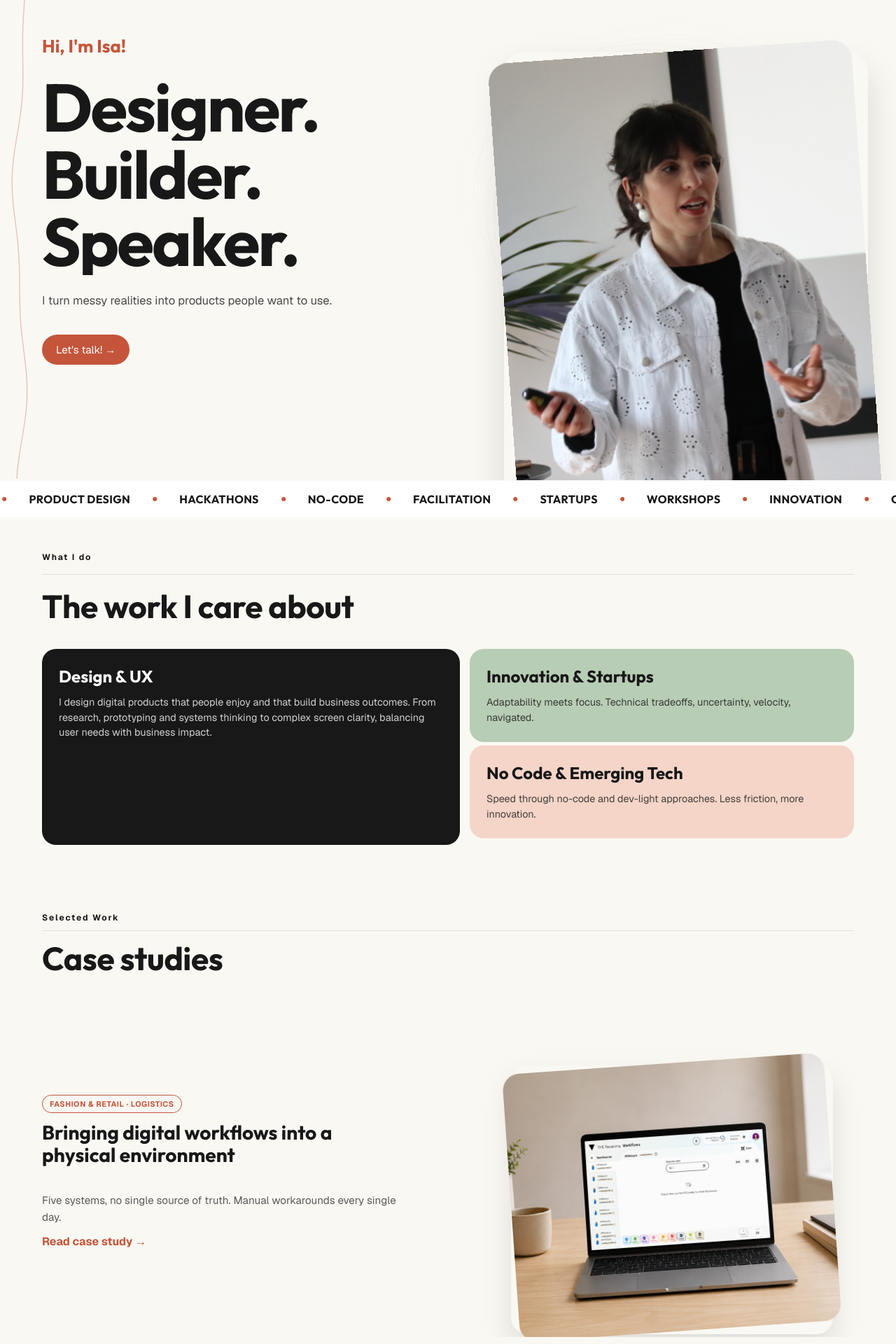
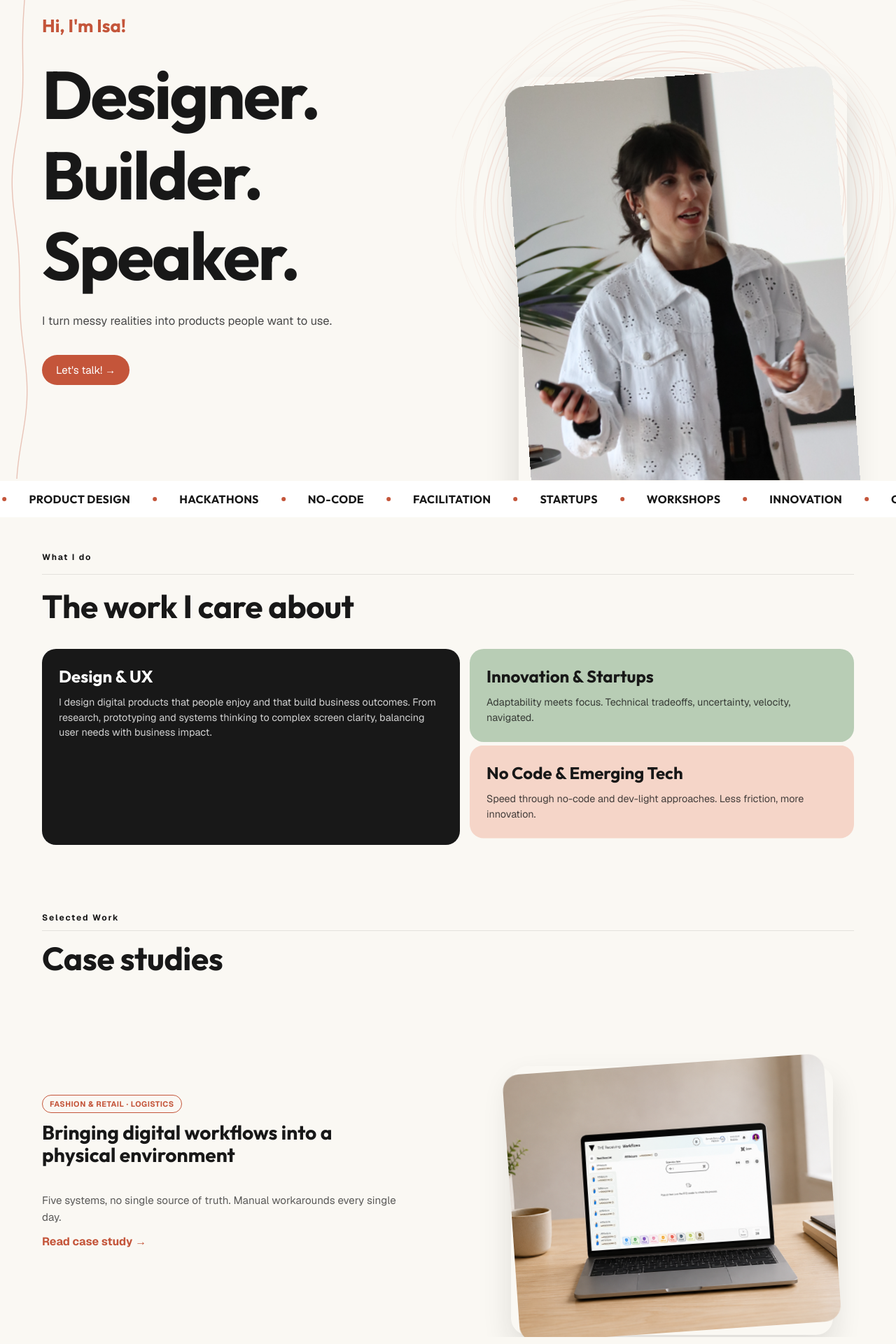
Before and after one commit to isabellabonora/website, a Next.js app: page / in a window 1280 px wide. Shown: the part 114-2034 px from the top of the page at 70% size. Built offline with nearby package versions, Linux system fonts and the light colour scheme.

Commit message:
agiornamenti sito

```diff
--- a/app/globals.css
+++ b/app/globals.css
@@ -60,7 +60,7 @@ h1,h2,h3,.font-display{font-family:'Outfit',sans-serif;}
   position:fixed;inset:0;z-index:400;pointer-events:none;
   background:var(--accent);
   clip-path:circle(0% at var(--ox,50%) var(--oy,50%));
-  transition:clip-path .6s cubic-bezier(.65,0,.35,1);
+  transition:clip-path .7s cubic-bezier(.76,0,.24,1);
 }
 #pageTransitionOverlay.active{clip-path:circle(150% at var(--ox,50%) var(--oy,50%));}
 #pageTransitionOverlay.no-transition{transition:none;}
@@ -124,7 +124,7 @@ h1,h2,h3,.font-display{font-family:'Outfit',sans-serif;}
 nav{
   position:fixed;top:0;left:0;right:0;z-index:200;
   display:flex;justify-content:space-between;align-items:center;
-  padding:24px 80px;
+  padding:24px max(80px, calc((100% - 1440px) / 2));
   background:rgba(var(--bg-rgb),.75);
   backdrop-filter:blur(10px);
   -webkit-backdrop-filter:blur(10px);
@@ -163,6 +163,7 @@ nav.show{opacity:1;}
   display:flex;align-items:center;
   gap:40px;
   padding:0 0 0 80px;
+  max-width:1600px;margin:0 auto;
   background:var(--bg);
   overflow:hidden;
 }
@@ -179,7 +180,7 @@ nav.show{opacity:1;}
   color:rgb(var(--scene-accent-rgb));
 }
 .hero-titles{display:flex;flex-direction:column;gap:0;}
-.tline{display:block;overflow:hidden;line-height:1;}
+.tline{display:block;overflow:hidden;line-height:1.2;padding-bottom:.08em;margin-bottom:-.08em;}
 .tw{
   display:inline-block;
   font-family:'Outfit',sans-serif;
@@ -223,12 +224,12 @@ nav.show{opacity:1;}
 canvas#natureCanvas{
   position:absolute;inset:0;z-index:0;
   width:100%;height:100%;
-  opacity:.35;
+  opacity:.55;
 }
 .hero-photo-wrap{
   position:relative;z-index:2;
-  width:82%;max-width:560px;aspect-ratio:3/4;
-  margin-right:40px;
+  width:74%;max-width:500px;aspect-ratio:3/4;
+  margin-right:70px;
   border-radius:28px;
   box-shadow:0 24px 50px rgba(24,24,24,.14);
 }
@@ -299,6 +300,7 @@ canvas#natureCanvas{
 /* ── WHAT I DO ── */
 #what{
   position:relative;background:var(--bg);
+  max-width:1600px;margin:0 auto;
   padding:48px 80px;
   display:flex;flex-direction:column;gap:32px;
 }
@@ -333,6 +335,7 @@ canvas#natureCanvas{
 #work{
   --accent-rgb-local:196,85,58;
   position:relative;background:var(--bg);
+  max-width:1600px;margin:0 auto;
   padding:24px 0 0;
   display:flex;flex-direction:column;gap:0;
 }
@@ -407,6 +410,7 @@ canvas#natureCanvas{
 /* ── ABOUT ── */
 #about{
   position:relative;background:var(--bg);color:var(--ink);
+  max-width:1600px;margin:0 auto;
   padding:140px 80px;
   display:flex;align-items:center;gap:56px;
 }
@@ -424,7 +428,7 @@ canvas#natureCanvas{
 .about-photo-frame:hover{animation-play-state:paused;transform:rotate(0deg);}
 .about-photo-frame img{width:100%;height:auto;border-radius:10px;display:block;}
 .about-photo-caption{font-size:.7rem;font-weight:500;line-height:1.5;color:var(--white);}
-.about-body{flex:1 1 auto;display:flex;flex-direction:column;gap:20px;}
+.about-body{flex:1 1 auto;max-width:640px;display:flex;flex-direction:column;gap:20px;}
 .about-lead{
   font-family:'Outfit',sans-serif;
   font-size:clamp(1.4rem,2.6vw,2.4rem);font-weight:700;line-height:1.15;color:var(--ink);
@@ -444,7 +448,7 @@ canvas#natureCanvas{
 /* ── STATS ── */
 #stats{
   position:relative;background:var(--ink);color:var(--white);
-  padding:80px 80px;
+  padding:80px max(80px, calc((100% - 1440px) / 2));
   display:flex;flex-direction:column;gap:48px;
 }
 .stats-eyebrow{color:var(--beige);opacity:.5;}
@@ -465,7 +469,7 @@ canvas#natureCanvas{
 /* ── BEYOND THE SCREEN ── */
 #beyond{
   position:relative;background:var(--white);
-  padding:64px 80px;
+  padding:64px max(80px, calc((100% - 1440px) / 2));
   display:flex;flex-direction:column;gap:32px;
 }
 .beyond-grid{display:flex;align-items:stretch;gap:24px;width:100%;}
@@ -548,6 +552,7 @@ canvas#natureCanvas{
 }
 .footer-top{
   display:flex;justify-content:space-between;align-items:flex-end;flex-wrap:wrap;gap:32px;
+  max-width:1440px;margin:0 auto;width:100%;
 }
 .footer-left{display:flex;flex-direction:column;gap:28px;}
 .footer-name{
@@ -569,6 +574,7 @@ canvas#natureCanvas{
 .footer-bottom{
   display:flex;justify-content:space-between;flex-wrap:wrap;gap:10px;
   padding-top:36px;
+  max-width:1440px;margin:0 auto;width:100%;
   border-top:1px solid rgba(255,255,255,.2);
   font-size:.8rem;font-weight:500;color:#fff;
 }
--- a/app/page.tsx
+++ b/app/page.tsx
@@ -191,8 +191,8 @@ export default function Home() {
     function drawScene() {
       SMX += (MX - SMX) * .05; SMY += (MY - SMY) * .05;
       octx.clearRect(0, 0, W, H);
-      const cx = W * .5, cy = H * .5;
-      const maxR = Math.min(W, H) * .42;
+      const cx = W * .55, cy = H * .5;
+      const maxR = Math.min(W, H) * .5;
       const dxm = SMX - cx, dym = SMY - cy;
       const mouseAngle = Math.atan2(dym, dxm);
       const mouseDist = Math.min(1, Math.hypot(dxm, dym) / (maxR * 2.2));
@@ -211,9 +211,9 @@ export default function Home() {
           s === 0 ? octx.moveTo(x, y) : octx.lineTo(x, y);
         }
         octx.closePath();
-        const ringA = (1 - r.t) * .35 + .04;
+        const ringA = (1 - r.t) * .5 + .07;
         octx.strokeStyle = `rgba(196,85,58,${ringA})`;
-        octx.lineWidth = 1 + (1 - r.t) * 1.2;
+        octx.lineWidth = 1.2 + (1 - r.t) * 1.4;
         octx.stroke();
       });
 
@@ -362,13 +362,13 @@ export default function Home() {
     overlay.style.setProperty("--ox", ox);
     overlay.style.setProperty("--oy", oy);
     overlay.classList.add("active");
-    setTimeout(() => { window.location.href = href; }, 550);
+    setTimeout(() => { window.location.href = href; }, 680);
   }
 
   return (
     <>
       <div id="cur" />
-      <div id="pageTransitionOverlay" />
+      <div id="pageTransitionOverlay" className="no-transition active" />
       <canvas id="threadCanvas" />
       <div className="home-rail-drop" id="homeRailDrop" />
       <div id="scrollProgress" />
--- a/app/project/[slug]/page.tsx
+++ b/app/project/[slug]/page.tsx
@@ -147,7 +147,7 @@ export default function ProjectPage() {
     overlay.style.setProperty("--ox", ox);
     overlay.style.setProperty("--oy", oy);
     overlay.classList.add("active");
-    setTimeout(() => { window.location.href = href; }, 550);
+    setTimeout(() => { window.location.href = href; }, 680);
   }
 
   const idx = projects.findIndex((p) => p.slug === slug);
@@ -157,7 +157,7 @@ export default function ProjectPage() {
   return (
     <>
       <div id="cur" />
-      <div id="pageTransitionOverlay" />
+      <div id="pageTransitionOverlay" className="no-transition active" />
       <div className="prj-rail"><div className="prj-rail-drop" id="prjRailDrop" /></div>
 
       {/* NAV */}
```
Also changed, not shown: app/project/[slug]/project.css (+9 -1 lines).
